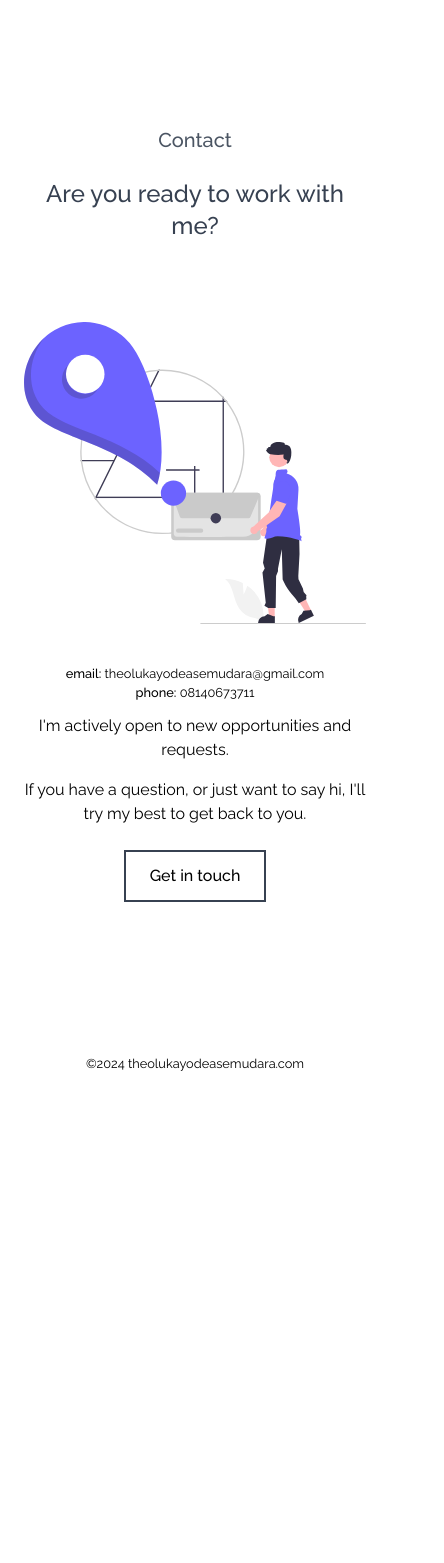
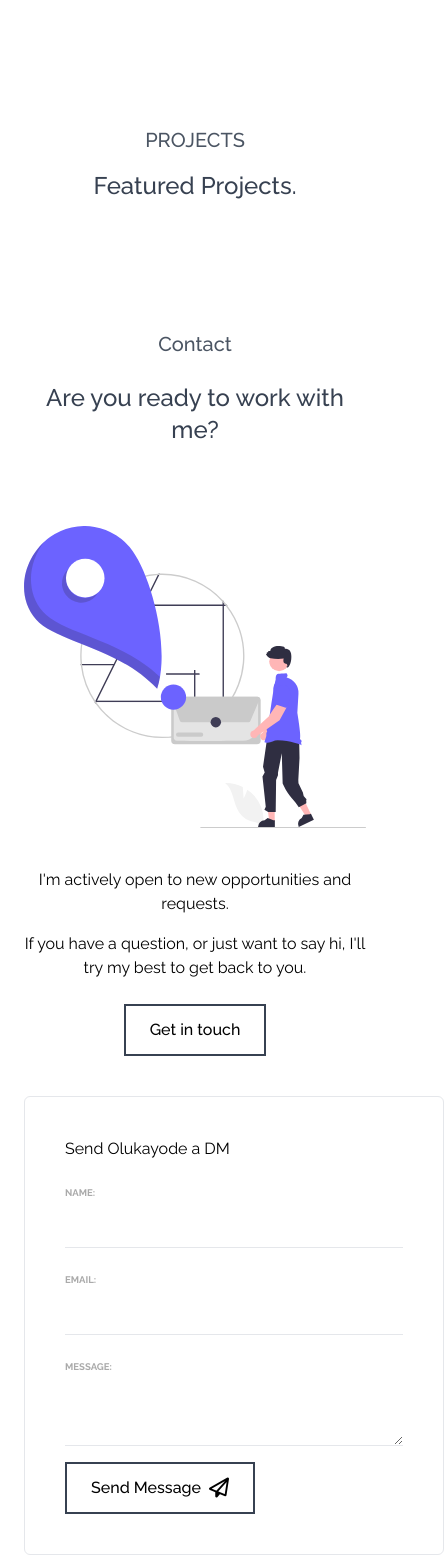
Before and after one commit to blaqnativity/myportfolios.com, a Nuxt app: page / in a window 390 px wide. Shown: the part 2385-3948 px from the top of the page, 444 px wide, since content can reach past the window. Before the commit the page ends 3482 px from the top, so only its background shows below. Built offline with nearby package versions, Linux system fonts and the light colour scheme.

Commit message:
new form added

```diff
--- a/assets/css/tailwind.css
+++ b/assets/css/tailwind.css
@@ -79,3 +79,20 @@ input,
 textarea {
   @apply p-2;
 }
+
+/* contact form */
+form {
+  @apply w-[420px] bg-white text-left p-[40px] rounded-md border mx-auto my-10;
+}
+
+form label {
+  @apply text-[#aaa] inline-block mt-[25px] mb-0 mr-[15px] uppercase text-[.6em] font-bold;
+}
+
+form input {
+  @apply block py-[10px] px-[6px] w-[100%] box-border  border-b-[1px] text-[#555] outline-none;
+}
+
+form textarea {
+  @apply block py-[10px] px-[6px] w-[100%] box-border border-b-[1px] text-[#555] outline-none;
+}
--- /dev/null
+++ b/components/form.vue
@@ -0,0 +1,27 @@
+<template>
+  <!-- contact form -->
+  <div class="form">
+    <form @submit.prevent="formInput">
+      <h2>Send Olukayode a DM</h2>
+      <label>Name:</label>
+      <input type="text" />
+
+      <label>Email:</label>
+      <input type="email" />
+
+      <label>Message:</label>
+      <textarea name=""></textarea>
+
+      <button class="btn flex items-center gap-2 mt-4" @click="submitForm">
+        <span>Send Message</span>
+        <i class="fa-regular fa-paper-plane"></i>
+      </button>
+    </form>
+  </div>
+</template>
+
+<script>
+export default {};
+</script>
+
+<style></style>
--- a/components/navbar.vue
+++ b/components/navbar.vue
@@ -42,7 +42,7 @@ export default {
       showMenu: false,
       logo: "olukayode!",
       link1: "About me",
-      link2: "Portfolio",
+      link2: "Notes",
     };
   },
   methods: {
--- a/pages/about.vue
+++ b/pages/about.vue
@@ -32,7 +32,7 @@
       class="fixed left-[2rem] bottom-[2rem] md:flex flex-col gap-6 shadow-lg p-3 bg-gray-100 rounded-full hover:bg-white border"
     >
       <NuxtLink to="/"
-        ><img class="w-8 h-8" src="~/assets/img/whatsapp.svg" alt=""
+        ><img class="w-6 h-6" src="~/assets/img/whatsapp.svg" alt=""
       /></NuxtLink>
     </div>
 
--- a/pages/index.vue
+++ b/pages/index.vue
@@ -32,13 +32,13 @@
   <!-- sticky links -->
   <div class="hidden fixed left-[2rem] bottom-[2rem] md:flex flex-col gap-6">
     <NuxtLink to="/"
-      ><img class="w-8 h-8" src="~/assets/img/github.svg" alt=""
+      ><img class="w-6 h-6" src="~/assets/img/github.svg" alt=""
     /></NuxtLink>
     <NuxtLink to="/"
-      ><img class="w-8 h-8" src="~/assets/img/linkedin.svg" alt=""
+      ><img class="w-6 h-6" src="~/assets/img/linkedin.svg" alt=""
     /></NuxtLink>
     <NuxtLink to="/"
-      ><img class="w-8 h-8" src="~/assets/img/instagram.svg" alt=""
+      ><img class="w-6 h-6" src="~/assets/img/instagram.svg" alt=""
     /></NuxtLink>
   </div>
 
@@ -115,6 +115,16 @@
     </div>
   </section>
 
+  <!-- ================Featured Projects=============== -->
+  <section class="mb-32">
+    <div class="container mx-auto px-6 space-y-6">
+      <div class="flex flex-col space-y-4 items-center">
+        <h4 class="grayTitle text-gray-600 font-medium text-xl">PROJECTS</h4>
+        <h2 class="font-medium text-2xl text-gray-700">Featured Projects.</h2>
+      </div>
+    </div>
+  </section>
+
   <!-- ================Contact section================ -->
   <section class="mb-32">
     <div class="container mx-auto px-6">
@@ -134,13 +144,6 @@
         </div>
         <!-- items right -->
         <div class="text-center md:text-left">
-          <div class="flex flex-col items-center mb-3 md:items-start">
-            <small
-              ><span class="font-medium">email:</span>
-              theolukayodeasemudara@gmail.com</small
-            >
-            <small><span class="font-medium">phone:</span> 08140673711</small>
-          </div>
           <p class="mb-4">
             I'm actively open to new opportunities and requests.
           </p>
@@ -156,12 +159,37 @@
           </div>
         </div>
       </div>
+
+      <form @submit.prevent="formInput">
+        <h2>Send Olukayode a DM</h2>
+        <label>Name:</label>
+        <input type="text" />
+
+        <label>Email:</label>
+        <input type="email" />
+
+        <label>Message:</label>
+        <textarea name=""></textarea>
+
+        <button class="btn flex items-center gap-2 mt-4" @click="submitForm">
+          <span>Send Message</span>
+          <i class="fa-regular fa-paper-plane"></i>
+        </button>
+      </form>
     </div>
   </section>
 </template>
 
 <script>
-export {};
+// export {
+//   data() {
+//     return {
+//     }
+//   },
+// submitForm(){
+//   console.log('form submitted')
+// }
+// };
 </script>
 
 <style></style>
```
